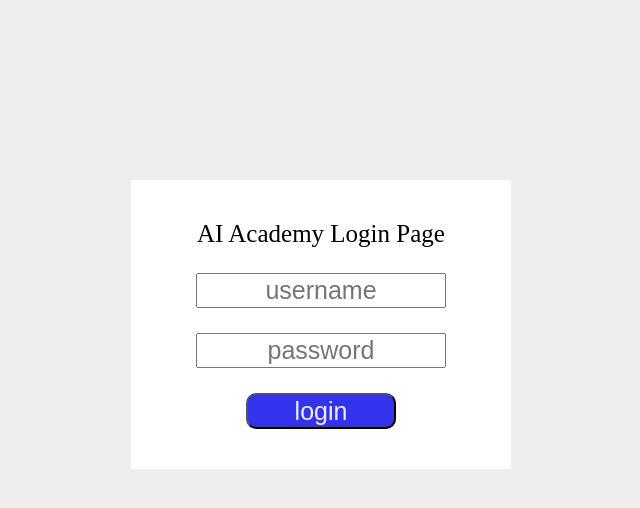
After one commit to gonzaemon111/flask-sample, a Flask app: page / in a window 1280 px wide. The commit adds this page. Shown: the top 508 px of the page, without its empty margins (319-959 px from the left). Run offline with Flask 2, Linux system fonts and the light colour scheme.

Commit message:
add templates dir

```diff
--- /dev/null
+++ b/templates/login.html
@@ -0,0 +1,66 @@
+<title>ログイン</title>
+  <meta charset="utf-8">
+
+  <style type="text/css">
+    body{
+      background-color: #f99;
+      background: #eee;
+      height: 200px;
+    }
+    .login-wrap {
+      text-align: center;
+      padding: 15px;
+      background-color: #fff;
+      margin: 0 auto;
+      margin-top: 180px;
+      width: 350px;
+    }
+    .login-wrap p {
+      font-size: 25px;
+    }
+    .box {
+      width: 250px;
+      height: 35px;
+      text-align: center;
+      font-size: 25px;
+    }
+    .submit-btn {
+      font-size: 25px;
+      width: 150px;
+      background-color: #33e;
+      color: #eee;
+      line-height: 1.2;
+    }
+    .submit-btn {
+      border-radius: 10px;
+    }
+    .error {
+      color: #f00;
+      font-size: 12px;
+    }
+  </style>
+
+
+  <div class="login-wrap">
+    <div class="login-comment">
+      <p>AI Academy Login Page</p>
+    </div>
+    <div class="login-form">
+      <div class="form">
+        <form method="post">
+          <p>
+            <input class="box" type="text" name="username" placeholder="username">
+          </p>
+          <p>
+            <input class="box" type="password" name="password" placeholder="password">
+          </p>
+          <p>
+            <input class="submit-btn" type="submit" value="login">
+          </p>
+        </form>
+      </div>
+    </div>
+    <div>
+      <p class="error">{{ message }}</p>
+    </div>
+  </div>
```
Also changed, not shown: templates/index.html (+10 -4 lines).
